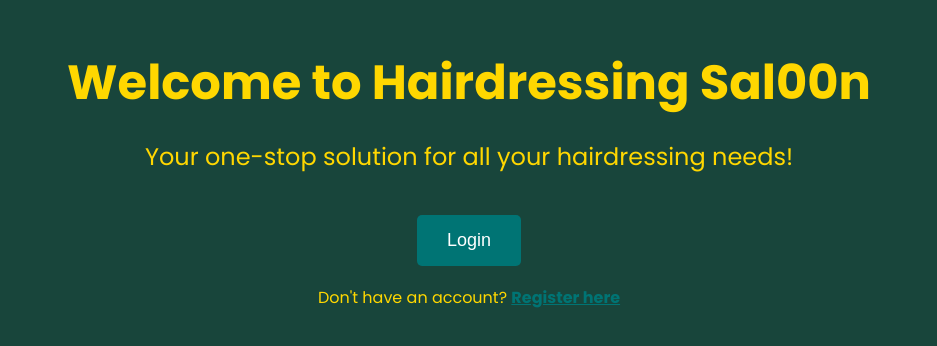
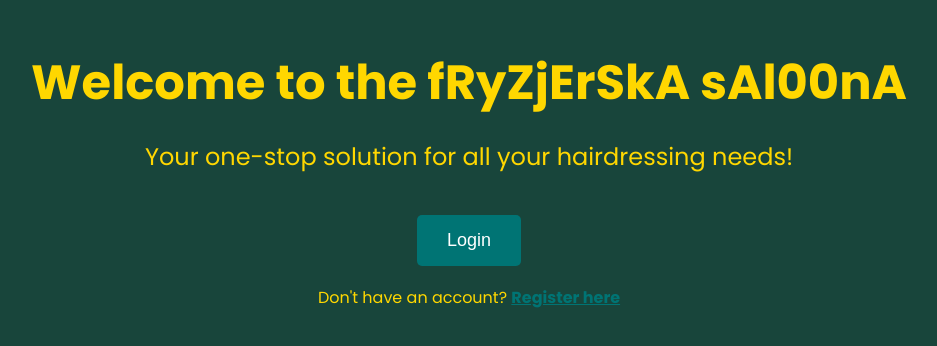
Before and after one commit to pdlc-t/hairdressing-sal00n-frontend, a React (Create React App) app: page /landing in a window 1280 px wide. Shown: the part 222-568 px from the top of the page, without its empty margins (171-1108 px from the left). Built offline with nearby package versions, Linux system fonts and the light colour scheme.

Commit message:
Fixed the inscription on the main page

```diff
--- a/src/pages/landing-page/LandingPage.jsx
+++ b/src/pages/landing-page/LandingPage.jsx
@@ -11,7 +11,7 @@ const LandingPage = () => {
 
   return (
     <div className={classes.container}>
-      <h1 className={classes.title}>Welcome to Hairdressing Sal00n</h1>
+      <h1 className={classes.title}>Welcome to the fRyZjErSkA sAl00nA</h1>
       <p className={classes.subtitle}>Your one-stop solution for all your hairdressing needs!</p>
       <button className={classes.button} onClick={handleLoginRedirect}>
         Login
```
